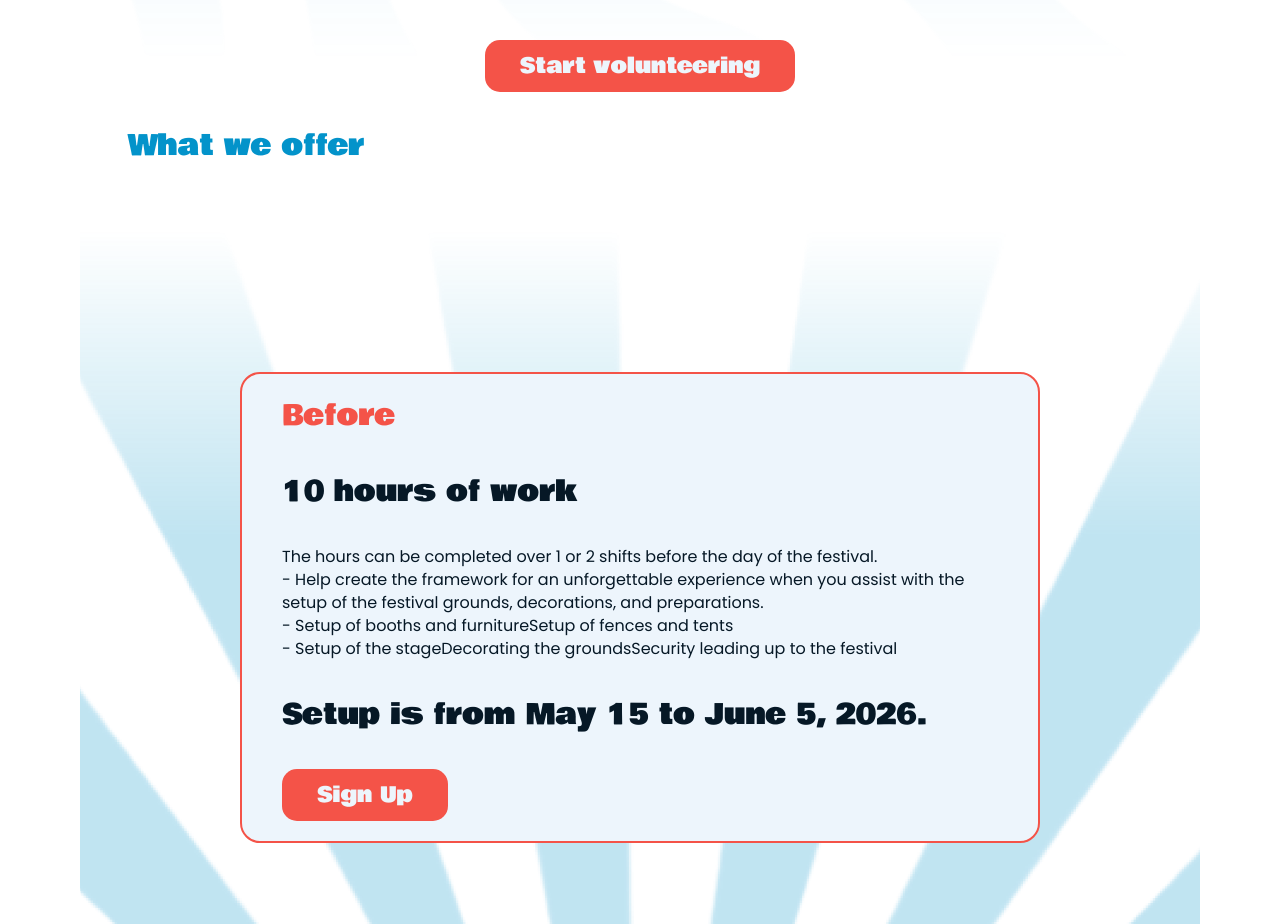
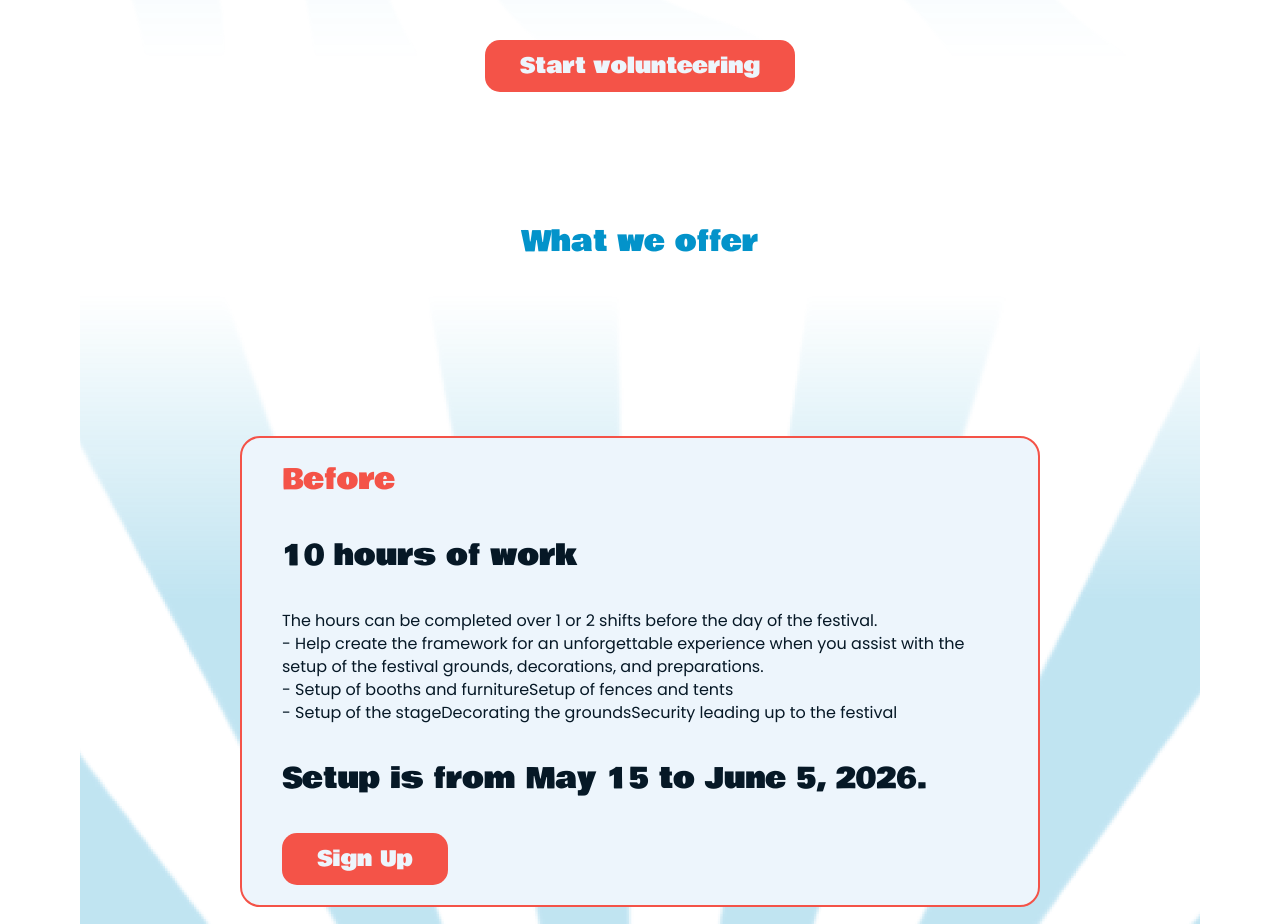
Before and after one commit to karel-eaa/blaasol, a React (Vite) app: page /blaasol/volunteer in a window 1280 px wide. Shown: the part 1620-2544 px from the top of the page. Built offline with nearby package versions, Linux system fonts and the light colour scheme.

Commit message:
Update Volunteer.jsx

```diff
--- a/src/views/Volunteer.jsx
+++ b/src/views/Volunteer.jsx
@@ -42,7 +42,7 @@ export function Volunteer() {
             </Stack>
         </Section>
 
-        <SectionTitle text="What we offer" className="md:mx-32 my-8" />
+        <SectionTitle text="What we offer" className="text-center mt-32" />
         <Section bgImg={"bg-sun-center.png"} bgPadding="md:inset-y-[30px] md:inset-x-[80px]">
             <Stack className="py-18">
                 <TicketCard buttonText="Sign Up" titleText="Before" subTitle={"10 hours of work"} descriptionText="The hours can be completed over 1 or 2 shifts before the day of the festival.<br/>- Help create the framework for an unforgettable experience when you assist with the setup of the festival grounds, decorations, and preparations.<br/>- Setup of booths and furnitureSetup of fences and tents<br/>- Setup of the stageDecorating the groundsSecurity leading up to the festival" price="Setup is from May 15 to June 5, 2026." />
```
